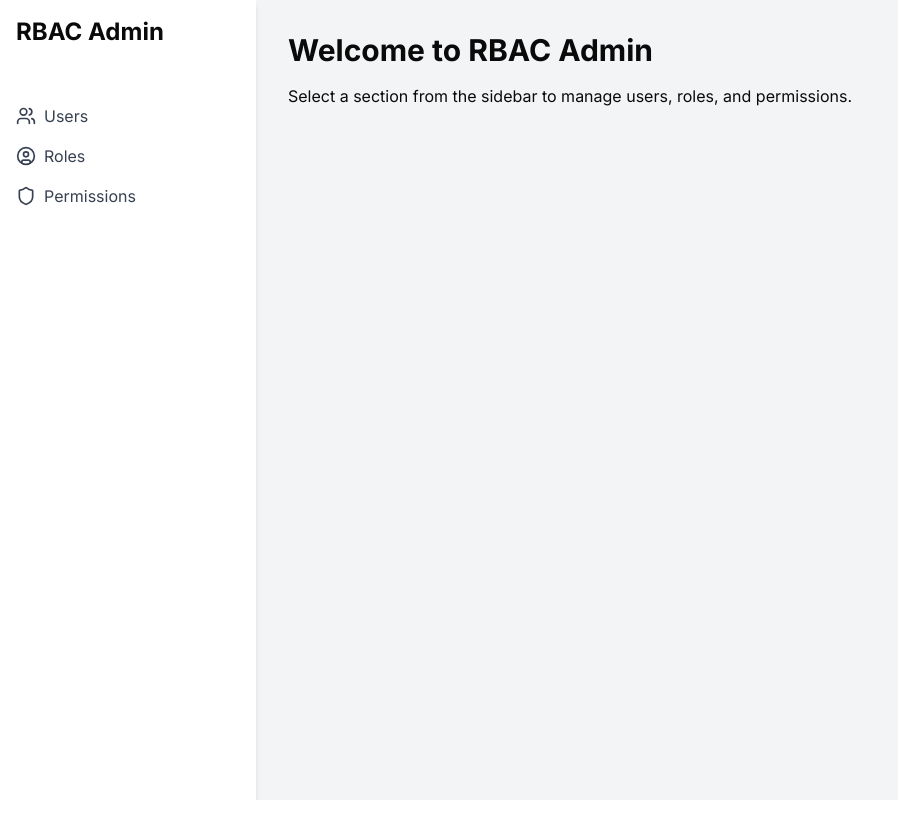
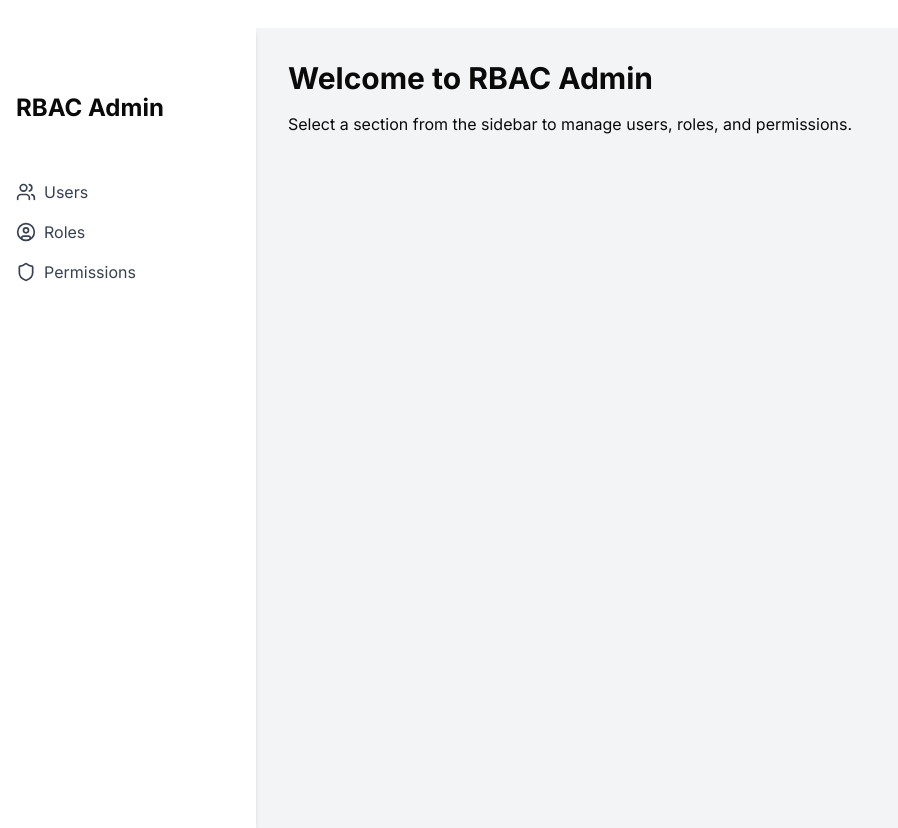
Before and after one commit to Panda-Abhisek/rbac-ui, a Next.js app: page / in a window 1280 px wide. Shown: the whole page, without its empty margins (0-898 px from the left). Before the commit the page ends 800 px from the top, so only its background shows below. Built offline with nearby package versions, Linux system fonts and the light colour scheme.

Commit message:
add margin top main and side bar component

```diff
--- a/src/app/layout.tsx
+++ b/src/app/layout.tsx
@@ -20,7 +20,7 @@
     <html lang="en">
       <body className={inter.className}>
         <RbacProvider>
-          <main className="flex-1 overflow-y-auto">
+          <main className="flex-1 overflow-y-auto mt-7">
             {children}
           </main>
         </RbacProvider>
--- a/src/components/sidebar.tsx
+++ b/src/components/sidebar.tsx
@@ -35,7 +35,7 @@
         ${isOpen ? 'translate-x-0' : '-translate-x-full'}
         md:translate-x-0 md:static md:inset-auto md:w-64
       `}>
-        <div className="p-4">
+        <div className="p-4 mt-12">
           <h1 className="text-2xl font-bold">RBAC Admin</h1>
         </div>
         <nav className="mt-8">
```
